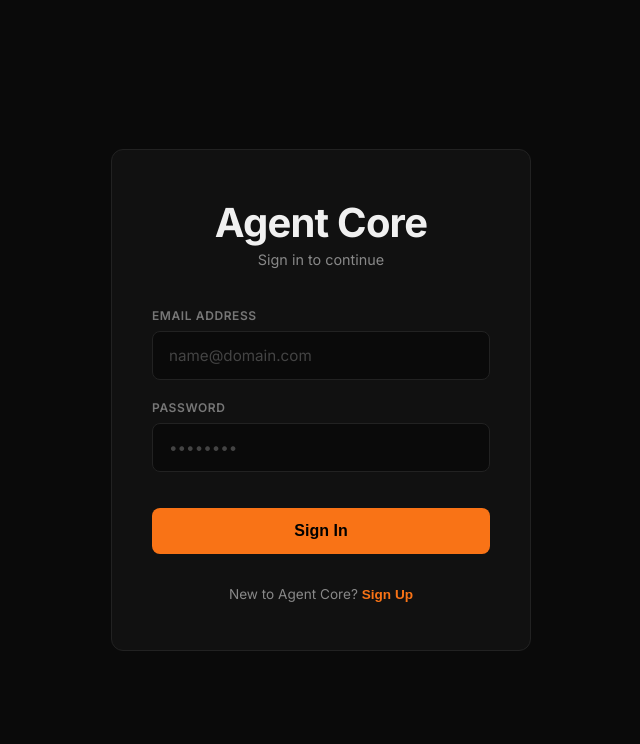
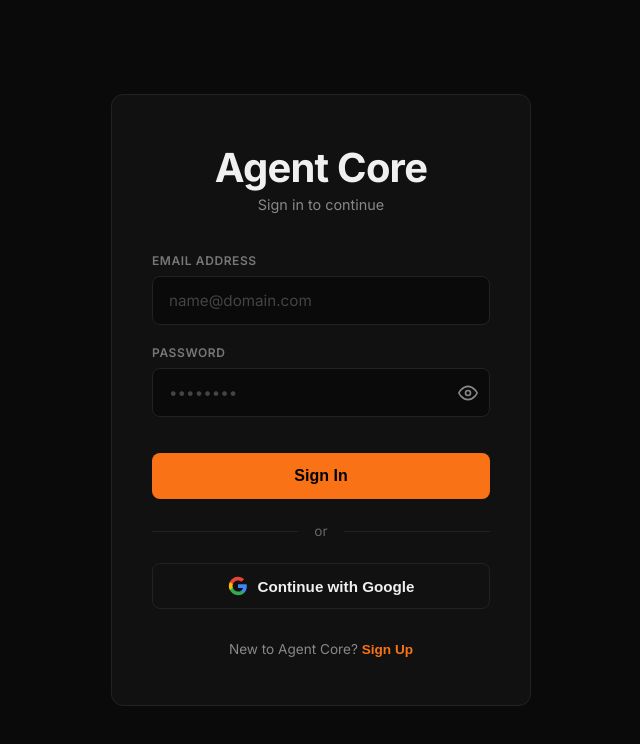
Before and after one commit to mak799711-arch/Agent_Core, a Next.js app: page /login in a window 1280 px wide. Shown: the top 744 px of the page, without its empty margins (319-959 px from the left). Built offline with nearby package versions, Linux system fonts and the light colour scheme; no server answers.

Commit message:
feat: add Google Auth and show password eye icon

```diff
--- a/src/app/login/page.tsx
+++ b/src/app/login/page.tsx
@@ -12,6 +12,7 @@ export default function LoginPage() {
   const [isSignUp, setIsSignUp] = useState(false);
   const [error, setError] = useState('');
   const [loading, setLoading] = useState(false);
+  const [showPassword, setShowPassword] = useState(false);
   const router = useRouter();
 
   const handleSubmit = async (e: React.FormEvent) => {
@@ -38,6 +39,17 @@ export default function LoginPage() {
       const error = err as Error;
       setError(error.message || 'Authentication failed');
     } finally {
+      setLoading(false);
+    }
+  };
+
+  const handleGoogleSignIn = async () => {
+    try {
+      setLoading(true);
+      await authService.signInWithGoogle();
+    } catch (err) {
+      const error = err as Error;
+      setError(error.message || 'Google authentication failed');
       setLoading(false);
     }
   };
@@ -89,14 +101,41 @@ export default function LoginPage() {
 
           <div className="form-group">
             <label className="form-label">Password</label>
+            <div style={{ position: 'relative' }}>
               <input
                 className="input-field"
-              type="password"
+                type={showPassword ? 'text' : 'password'}
                 value={password}
                 onChange={(e) => setPassword(e.target.value)}
                 required
                 placeholder="••••••••"
+                style={{ paddingRight: '40px' }}
               />
+              <button
+                type="button"
+                onClick={() => setShowPassword(!showPassword)}
+                style={{
+                  position: 'absolute',
+                  right: '12px',
+                  top: '50%',
+                  transform: 'translateY(-50%)',
+                  background: 'none',
+                  border: 'none',
+                  color: '#888',
+                  cursor: 'pointer',
+                  padding: 0,
+                  display: 'flex',
+                  alignItems: 'center',
+                  justifyContent: 'center'
+                }}
+              >
+                {showPassword ? (
+                  <svg width="20" height="20" viewBox="0 0 24 24" fill="none" stroke="currentColor" strokeWidth="2" strokeLinecap="round" strokeLinejoin="round"><path d="M17.94 17.94A10.07 10.07 0 0 1 12 20c-7 0-11-8-11-8a18.45 18.45 0 0 1 5.06-5.94M9.9 4.24A9.12 9.12 0 0 1 12 4c7 0 11 8 11 8a18.5 18.5 0 0 1-2.16 3.19m-6.72-1.07a3 3 0 1 1-4.24-4.24"></path><line x1="1" y1="1" x2="23" y2="23"></line></svg>
+                ) : (
+                  <svg width="20" height="20" viewBox="0 0 24 24" fill="none" stroke="currentColor" strokeWidth="2" strokeLinecap="round" strokeLinejoin="round"><path d="M1 12s4-8 11-8 11 8 11 8-4 8-11 8-11-8-11-8z"></path><circle cx="12" cy="12" r="3"></circle></svg>
+                )}
+              </button>
+            </div>
           </div>
 
           {isSignUp && (
@@ -151,6 +190,42 @@ export default function LoginPage() {
           >
             {loading ? 'Processing...' : isSignUp ? 'Create Account' : 'Sign In'}
           </button>
+
+          <div style={{ display: 'flex', alignItems: 'center', margin: '1.5rem 0', color: '#666', fontSize: '0.85rem' }}>
+            <div style={{ flex: 1, height: '1px', background: 'var(--surface-border)' }}></div>
+            <span style={{ padding: '0 1rem' }}>or</span>
+            <div style={{ flex: 1, height: '1px', background: 'var(--surface-border)' }}></div>
+          </div>
+
+          <button
+            type="button"
+            disabled={loading}
+            onClick={handleGoogleSignIn}
+            style={{
+              width: '100%',
+              padding: '12px',
+              borderRadius: '8px',
+              background: 'var(--surface)',
+              border: '1px solid var(--surface-border)',
+              color: 'var(--foreground)',
+              fontWeight: 600,
+              fontSize: '0.95rem',
+              cursor: 'pointer',
+              display: 'flex',
+              alignItems: 'center',
+              justifyContent: 'center',
+              gap: '10px',
+              transition: 'all 0.2s ease'
+            }}
+          >
+            <svg width="20" height="20" viewBox="0 0 24 24" xmlns="http://www.w3.org/2000/svg">
+              <path d="M22.56 12.25c0-.78-.07-1.53-.2-2.25H12v4.26h5.92c-.26 1.37-1.04 2.53-2.21 3.31v2.77h3.57c2.08-1.92 3.28-4.74 3.28-8.09z" fill="#4285F4"/>
+              <path d="M12 23c2.97 0 5.46-.98 7.28-2.66l-3.57-2.77c-.98.66-2.23 1.06-3.71 1.06-2.86 0-5.29-1.93-6.16-4.53H2.18v2.84C3.99 20.53 7.7 23 12 23z" fill="#34A853"/>
+              <path d="M5.84 14.09c-.22-.66-.35-1.36-.35-2.09s.13-1.43.35-2.09V7.07H2.18C1.43 8.55 1 10.22 1 12s.43 3.45 1.18 4.93l2.85-2.22.81-.62z" fill="#FBBC05"/>
+              <path d="M12 5.38c1.62 0 3.06.56 4.21 1.64l3.15-3.15C17.45 2.09 14.97 1 12 1 7.7 1 3.99 3.47 2.18 7.07l3.66 2.84c.87-2.6 3.3-4.53 6.16-4.53z" fill="#EA4335"/>
+            </svg>
+            Continue with Google
+          </button>
         </form>
 
         <div style={{ textAlign: 'center', marginTop: '2rem', fontSize: '0.85rem' }}>
--- a/src/lib/interfaces/auth.ts
+++ b/src/lib/interfaces/auth.ts
@@ -21,6 +21,7 @@ export interface IAuthService {
   getCurrentUser(): Promise<UserProfile | null>;
   signUp(email: string, password: string, role: 'partner' | 'business', fullName?: string): Promise<UserProfile>;
   signIn(email: string, password: string): Promise<UserProfile>;
+  signInWithGoogle(): Promise<void>;
   signOut(): Promise<void>;
   updateProfile(updates: Partial<UserProfile>): Promise<UserProfile>;
   getAllUsers(): Promise<UserProfile[]>;
--- a/src/lib/services/mock/MockAuthService.ts
+++ b/src/lib/services/mock/MockAuthService.ts
@@ -210,6 +210,11 @@ export class MockAuthService implements IAuthService {
     return user;
   }
 
+  async signInWithGoogle(): Promise<void> {
+    // Dummy mock implementation
+    console.log('Mock signInWithGoogle called');
+  }
+
   async signOut(): Promise<void> {
     this.currentUser = null;
     this.clearSession();
--- a/src/lib/services/supabase/SupabaseAuthService.ts
+++ b/src/lib/services/supabase/SupabaseAuthService.ts
@@ -99,6 +99,19 @@ export class SupabaseAuthService implements IAuthService {
     return profile;
   }
 
+  async signInWithGoogle(): Promise<void> {
+    const { error } = await supabase.auth.signInWithOAuth({
+      provider: 'google',
+      options: {
+        redirectTo: `${window.location.origin}/auth/callback`,
+      }
+    });
+
+    if (error) {
+      throw error;
+    }
+  }
+
   async signOut(): Promise<void> {
     const { error } = await supabase.auth.signOut();
     if (error) {
```
Lines whose indentation alone changed are shown as unchanged.
